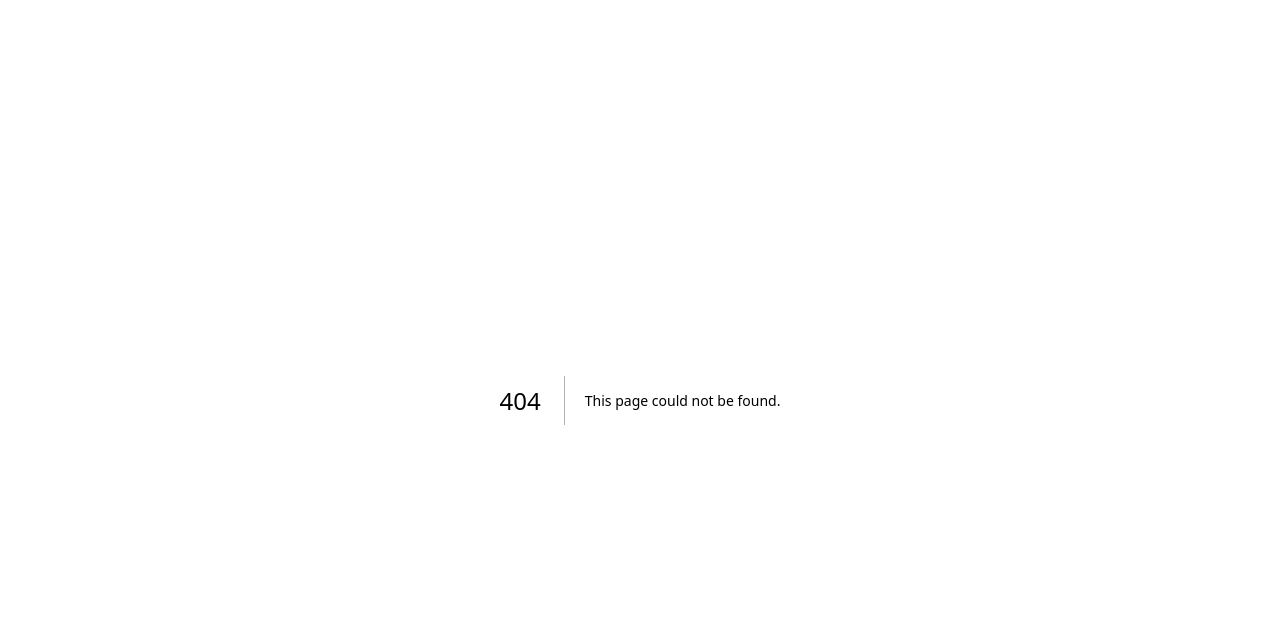
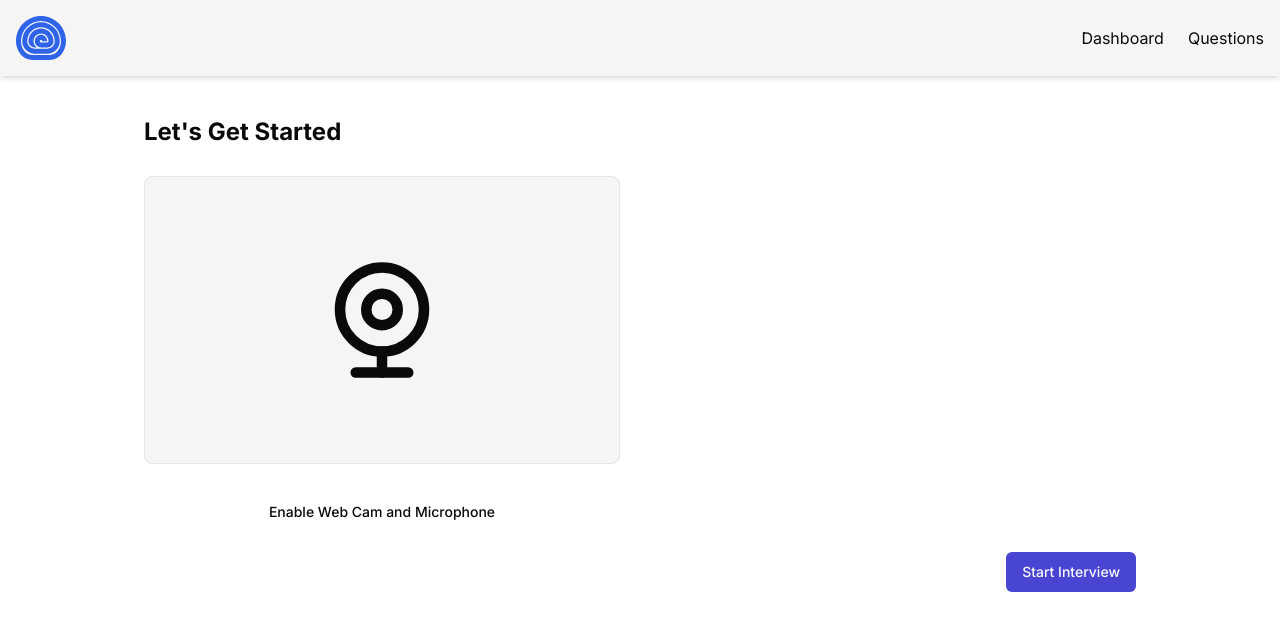
Before and after one commit to Srilakshmi-mothkur/Ace-interviews, a Next.js app: page /dashboard/interview/1 in a window 1280 px wide. Before the commit this address had no page. Shown: the top 630 px of the page. Built offline with nearby package versions, Linux system fonts and the light colour scheme; no server answers; the database is empty.

Commit message:
Interview starting page done

```diff
--- /dev/null
+++ b/app/dashboard/interview/[interviewId]/page.jsx
@@ -0,0 +1,68 @@
+"use client"
+import React, { useEffect, useState } from 'react'
+import { eq } from 'drizzle-orm'
+import { db } from '../../../../utils/db';
+import { MockInterview } from '../../../../utils/schema'
+import Webcam from 'react-webcam';
+import { Lightbulb, WebcamIcon } from 'lucide-react';
+import { Button } from '../../../../components/button'
+
+function Interview({ params }) {
+
+  const [interviewData, setInterviewData] = useState();
+  const [webCamEnabled, setWebCamEnabled] = useState(false)
+
+  useEffect(() => {
+    console.log(params.interviewId)
+    GetInterviewDetails();
+  }, [])
+
+  const GetInterviewDetails = async () => {
+    const result = await db.select().from(MockInterview)
+      .where(eq(MockInterview.mockId, params.interviewId))
+    setInterviewData(result[0]);
+  }
+  return (
+    <div className='my-10'>
+      <h2 className='font-bold text-2xl'>Let's Get Started</h2>
+
+      <div className='grid grid-cols-1 md:grid-cols-2 gap-10'>
+
+        {interviewData && (
+          <div className='flex flex-col my-5 gap-5'>
+            <div className='flex flex-col p-5 rounded-lg border'>
+              <h2 className='text-lg'><strong>Job Role : </strong>{interviewData.jobPosition}</h2>
+              <h2 className='text-lg'><strong>Job Description : </strong>{interviewData.jobDesc}</h2>
+              <h2 className='text-lg'><strong>Years Of Experience : </strong>{interviewData.jobExperience}</h2>
+            </div>
+
+            <div className='p-5 border rounded-lg border-yellow-300 bg-yellow-100'>
+              <h2 className='flex gap-2 items-center'><Lightbulb /><strong>Information</strong></h2>
+              <h2 className='my-2'>{process.env.NEXT_PUBLIC_INFORMATION}</h2>
+            </div>
+          </div>
+        )}
+
+        <div>
+          {webCamEnabled ? <Webcam
+            onUserMedia={() => setWebCamEnabled(true)}
+            onUserMediaError={() => setWebCamEnabled(false)}
+            mirrored={true}
+            style={{ height: 300, width: 300 }} />
+            :
+            <>
+              <WebcamIcon className='h-72 w-full my-7 p-20 bg-secondary rounded-lg border' />
+              <Button variant="ghost" className='w-full' onClick={() => setWebCamEnabled(true)}>Enable Web Cam and Microphone</Button>
+            </>
+          }
+        </div>
+      </div>
+
+      <div className='flex justify-end items-end mt-5'>
+        <Button>Start Interview</Button>
+      </div>
+    </div>
+  )
+}
+
+export default Interview
```
